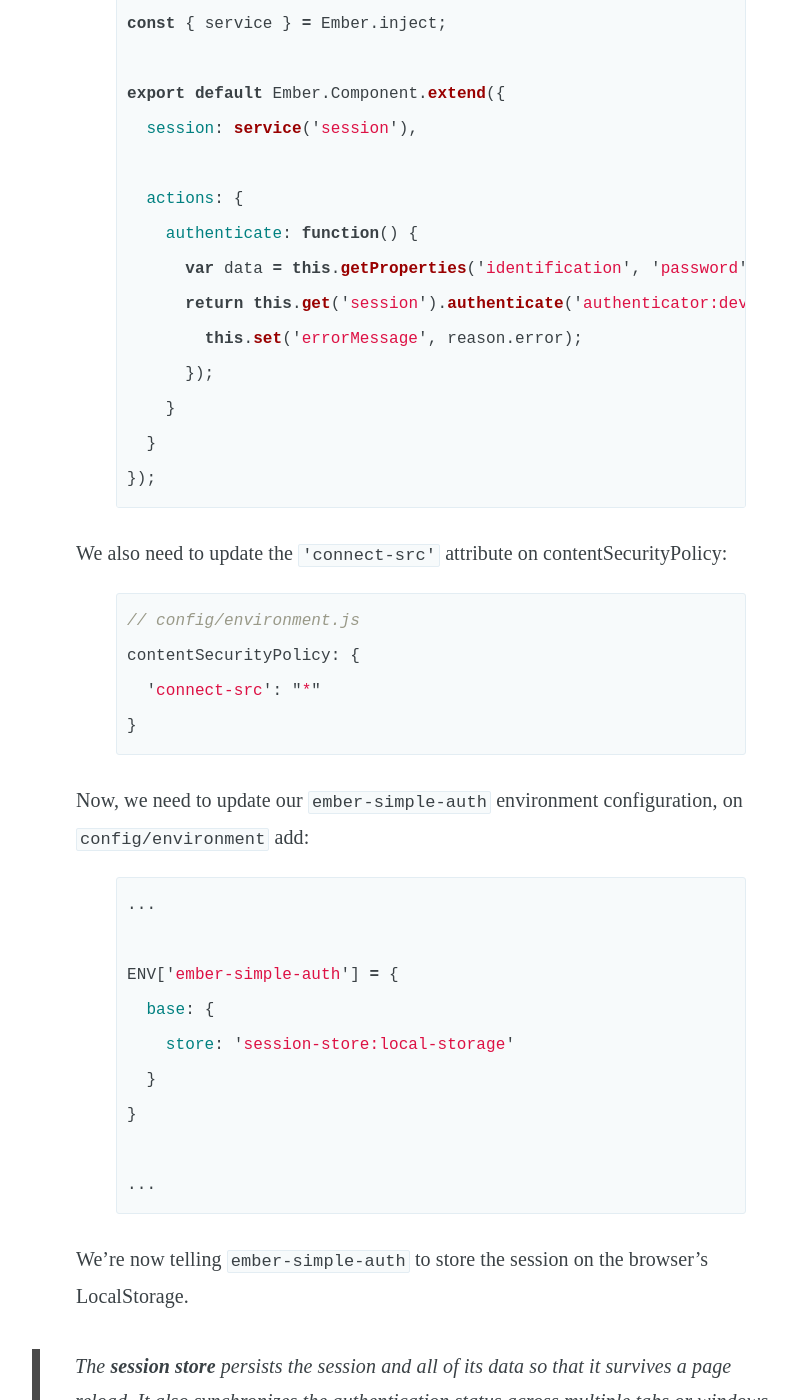
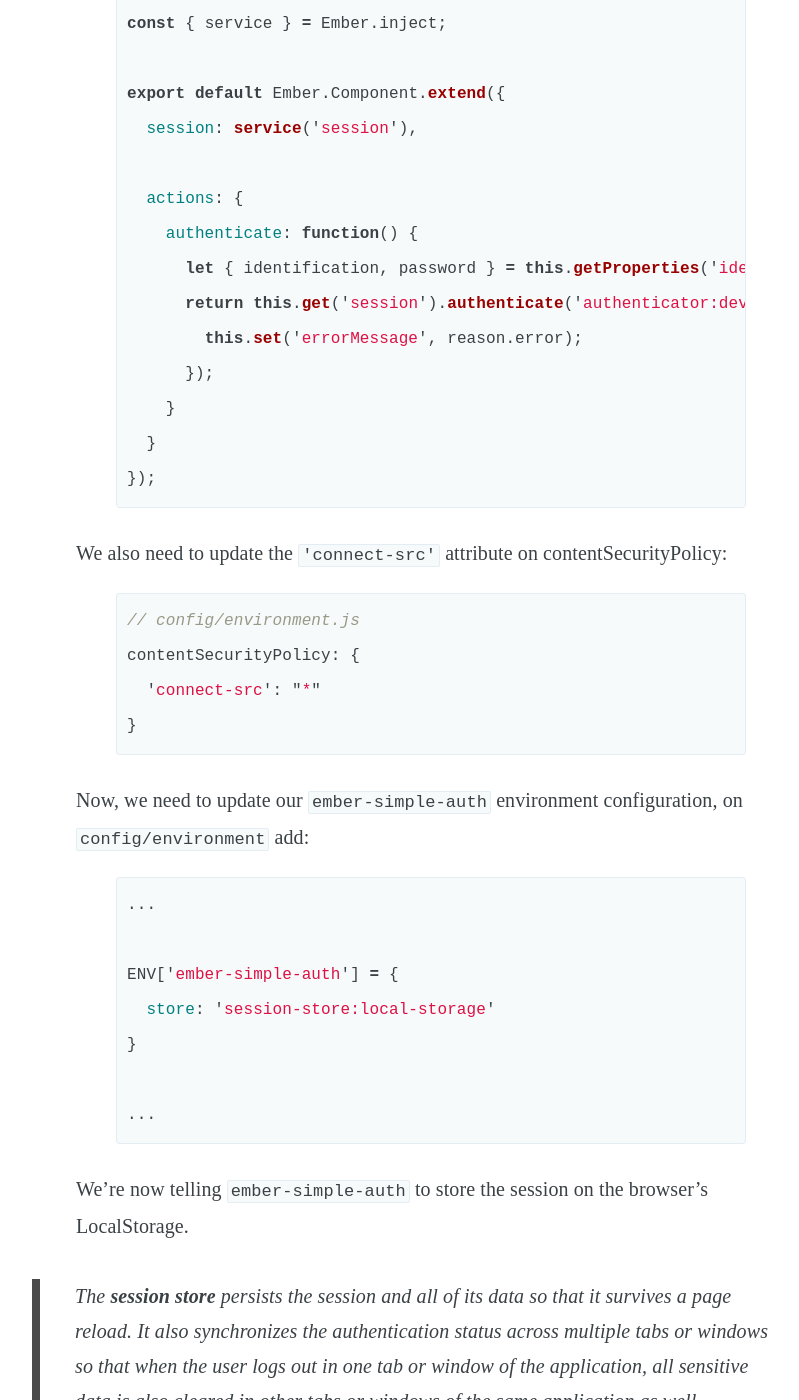
Before and after one commit to romulomachado/romulomachado.github.io, a Jekyll site: the page built from _posts/2015-09-28-using-ember-simple-auth-with-devise.md, in a window 1280 px wide and 1400 px high, scrolled down 11491 px. Shown: the whole window, without its empty margins (209-1008 px from the left). Built offline with Jekyll 4.4.1, drawn with Linux system fonts in a browser that asks for light colours; emoji names are drawn with the system emoji font; some web fonts are replaced; comment, search, counter and statistics services are not loaded.

Commit message:
Update Ember Simple Auth blogpost

```diff
--- a/_posts/2015-09-28-using-ember-simple-auth-with-devise.md
+++ b/_posts/2015-09-28-using-ember-simple-auth-with-devise.md
@@ -281,8 +281,8 @@
 
   actions: {
     authenticate: function() {
-      var data = this.getProperties('identification', 'password');
-      return this.get('session').authenticate('authenticator:devise', data).catch((reason) => {
+      let { identification, password } = this.getProperties('identification', 'password');
+      return this.get('session').authenticate('authenticator:devise', identification, password).catch((reason) => {
         this.set('errorMessage', reason.error);
       });
     }
@@ -305,9 +305,7 @@
 ...
 
 ENV['ember-simple-auth'] = {
-  base: {
-    store: 'session-store:local-storage'
-  }
+  store: 'session-store:local-storage'
 }
 
 ...
@@ -363,11 +361,9 @@
 ...
 
 ENV['ember-simple-auth'] = {
-  base: {
-    store: 'session-store:local-storage',
-    routeAfterAuthentication: 'dashboard',
-    routeIfAlreadyAuthenticated: 'dashboard'
-  }
+  store: 'session-store:local-storage',
+  routeAfterAuthentication: 'dashboard',
+  routeIfAlreadyAuthenticated: 'dashboard'
 }
 ...
 {% endhighlight %}
```
